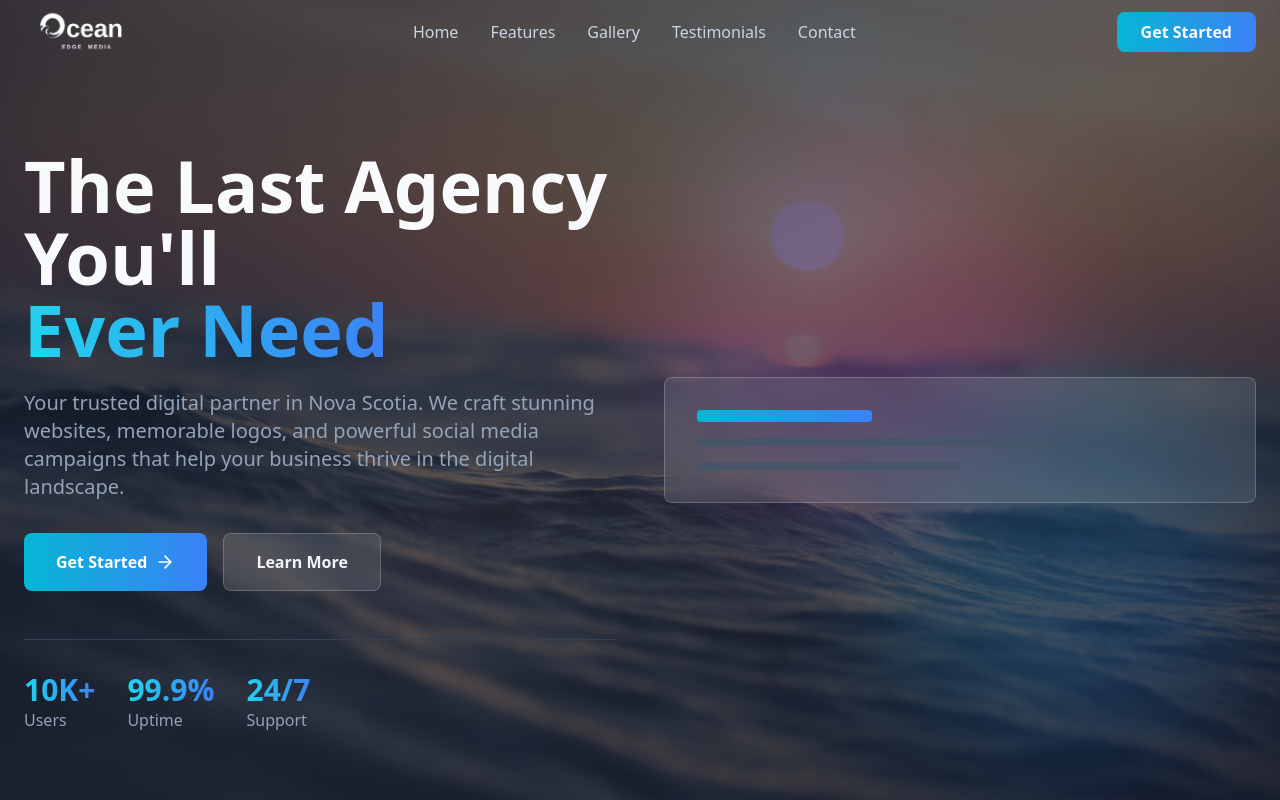
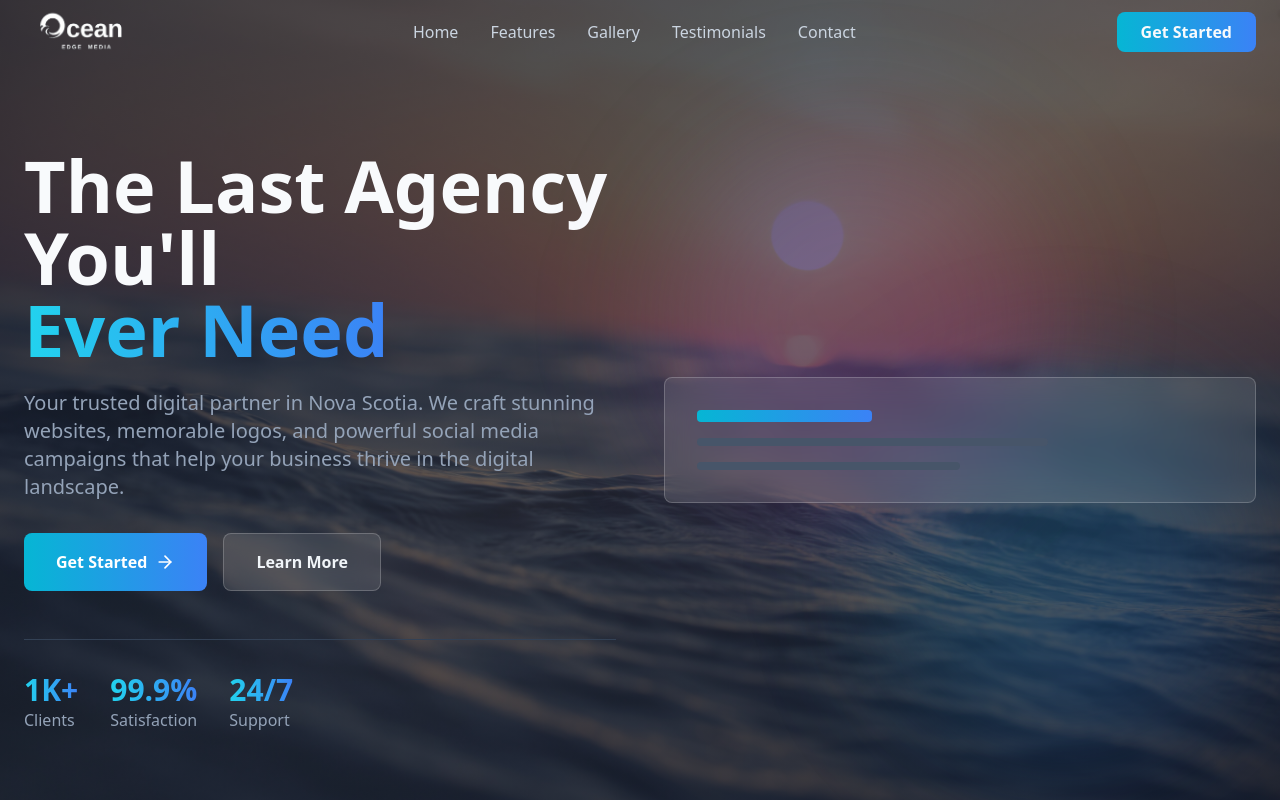
Before and after one commit to koolung/oceanedgemedia, a Next.js app: page / in a window 1280 px wide. Shown: the top 800 px of the page. Built offline with nearby package versions, Linux system fonts and the light colour scheme.

Commit message:
favicon addition

```diff
--- a/components/Hero.tsx
+++ b/components/Hero.tsx
@@ -48,20 +48,22 @@ export default function Hero() {
               animate={{ opacity: 1, y: 0 }}
               transition={{ duration: 0.8, delay: 0.6 }}
             >
-              <motion.button
+                <motion.a
+                href="#contact"
                 whileHover={{ scale: 1.05 }}
                 whileTap={{ scale: 0.95 }}
                 className="px-8 py-4 bg-gradient-to-r from-cyan-500 to-blue-500 rounded-lg font-semibold text-white hover-glow flex items-center justify-center gap-2"
-              >
+                >
                 Get Started <ArrowRight size={20} />
-              </motion.button>
-              <motion.button
+                </motion.a>
+                <motion.a
+                href="#gallery"
                 whileHover={{ scale: 1.05 }}
                 whileTap={{ scale: 0.95 }}
                 className="px-8 py-4 glass rounded-lg font-semibold text-slate-100 hover-glow"
-              >
+                >
                 Learn More
-              </motion.button>
+                </motion.a>
             </motion.div>
 
             {/* Stats */}
@@ -72,8 +74,8 @@ export default function Hero() {
               transition={{ duration: 0.8, delay: 0.8 }}
             >
               {[
-                { number: '10K+', label: 'Users' },
-                { number: '99.9%', label: 'Uptime' },
+                { number: '1K+', label: 'Clients' },
+                { number: '99.9%', label: 'Satisfaction' },
                 { number: '24/7', label: 'Support' },
               ].map((stat, index) => (
                 <div key={index}>
--- a/pages/_app.tsx
+++ b/pages/_app.tsx
@@ -11,6 +11,13 @@ export default function App({ Component, pageProps }: AppProps) {
         <meta name="viewport" content="width=device-width, initial-scale=1" />
         <meta name="description" content="Ocean Edge Media - Web Design, Logo Design, and Social Media Marketing Services" />
         <title>Ocean Edge Media - Web Design & Digital Marketing</title>
+
+        {/* Favicon */}
+        <link rel="icon" href="/favicon.ico" sizes="any" />
+        <link rel="icon" href="/favicon.png" type="image/png" />
+        <link rel="apple-touch-icon" href="/favicon.png" />
+        <link rel="manifest" href="/site.webmanifest" />
+        <meta name="theme-color" content="#06242d" />
       </Head>
       <LogoAnimationSplash />
       <Component {...pageProps} />
```
Also changed, not shown: public/favicon.png (added), public/site.webmanifest (added), 1 other file (tests, documents, lock files or other folders).
